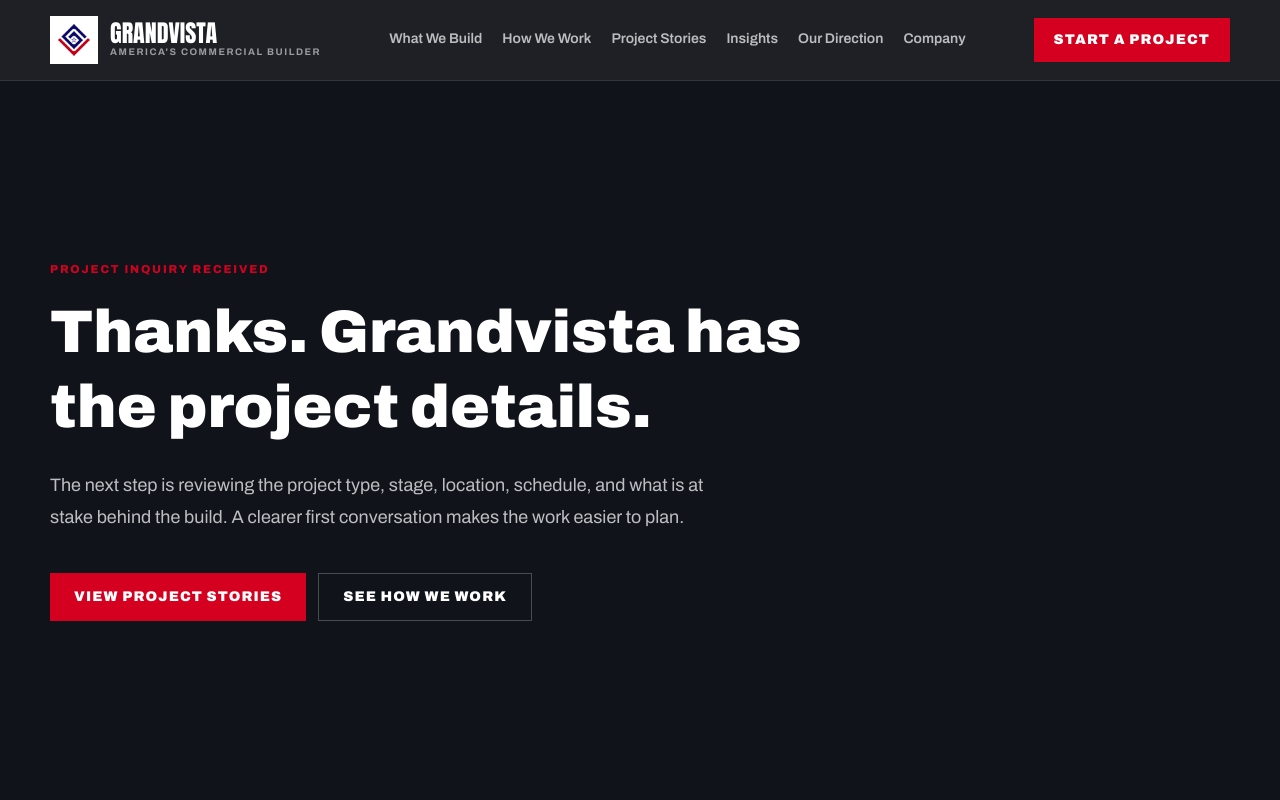
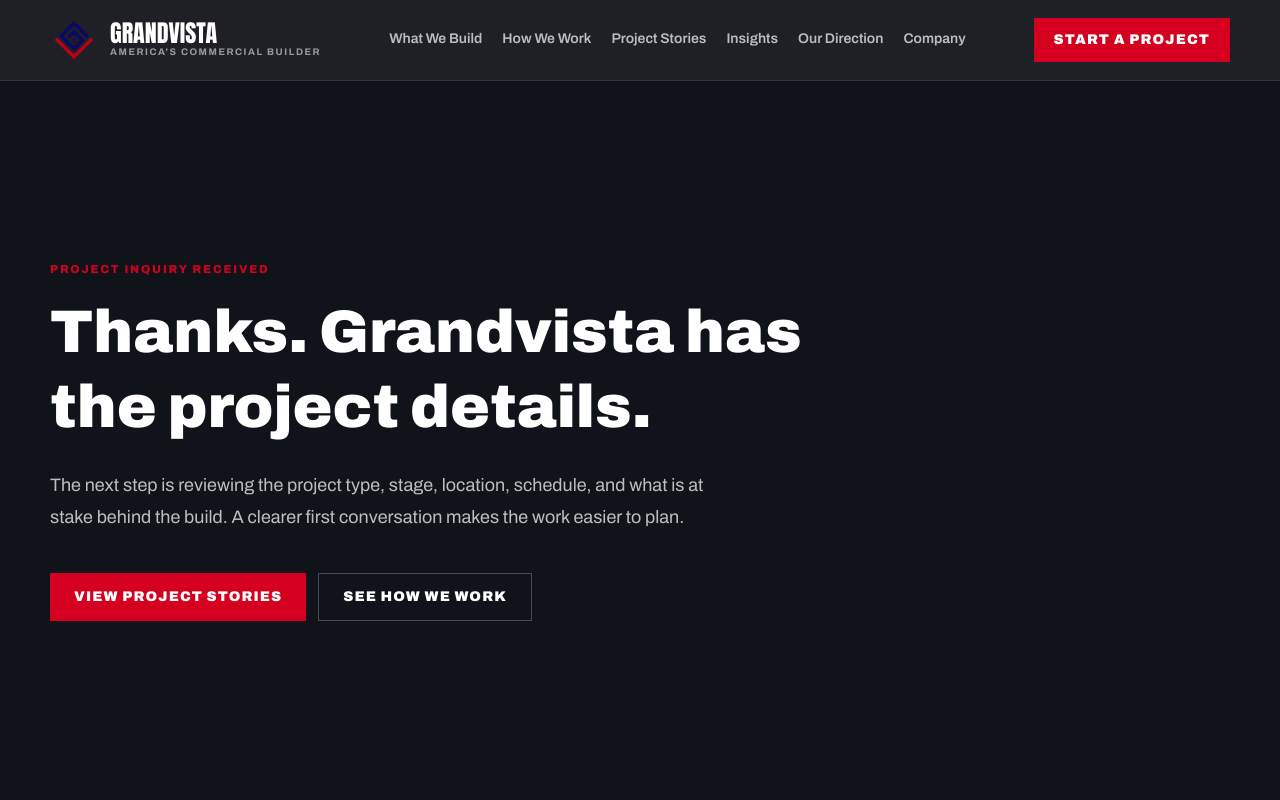
Before and after one commit to phugialy/grandvista-construct, a Next.js app: page /start-a-project/thanks in a window 1280 px wide. Shown: the top 800 px of the page. Built offline with nearby package versions, Linux system fonts and the light colour scheme.

Commit message:
Use transparent header logo

```diff
--- a/src/components/marketing/site-header.tsx
+++ b/src/components/marketing/site-header.tsx
@@ -14,11 +14,11 @@
       <div className="section-shell flex min-h-20 items-center justify-between gap-6 py-3">
         <Link href="/" className="flex min-w-0 items-center gap-3">
           <Image
-            src="/grandvista-mark.png"
+            src="/grandvista-mark-transparent.png"
             alt="Grandvista"
             width={58}
             height={58}
-            className="h-12 w-12 shrink-0 bg-white object-contain p-1"
+            className="h-12 w-12 shrink-0 object-contain"
             priority
           />
           <div className="min-w-0">
```
Also changed, not shown: public/grandvista-mark-transparent.png (added).
